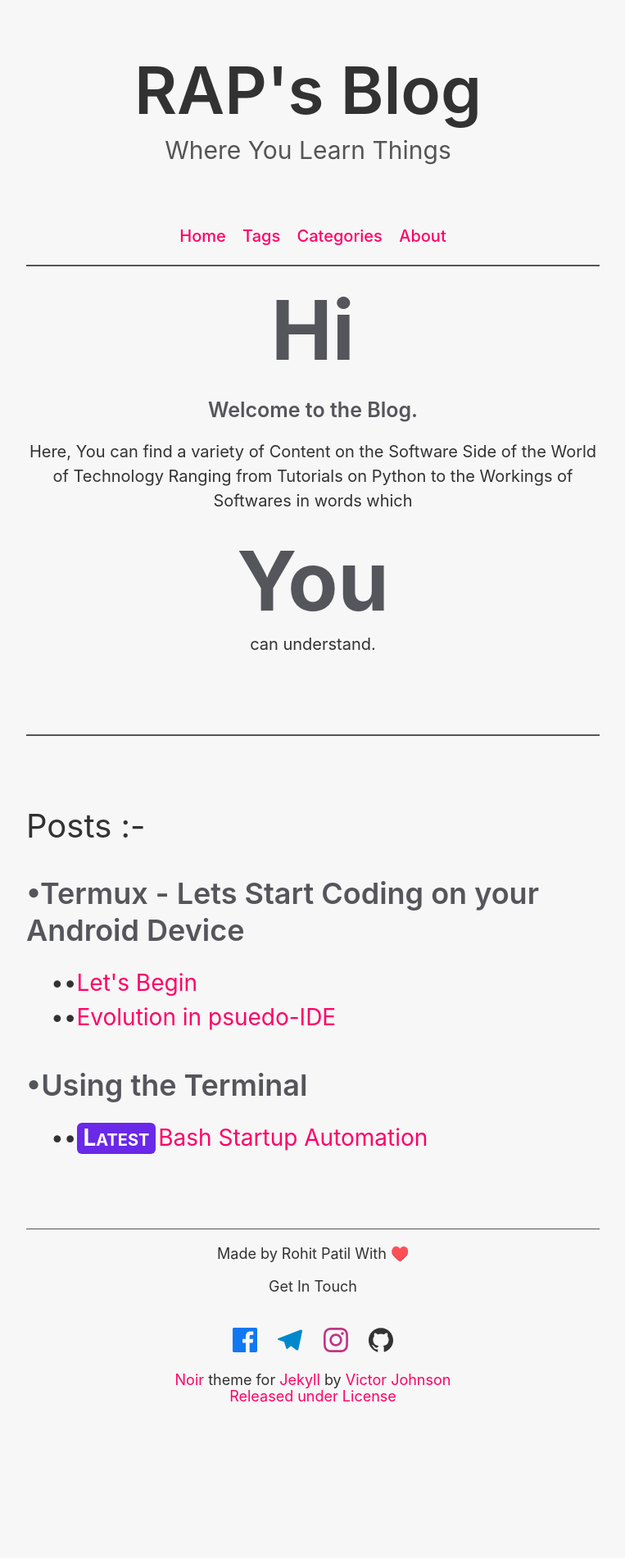
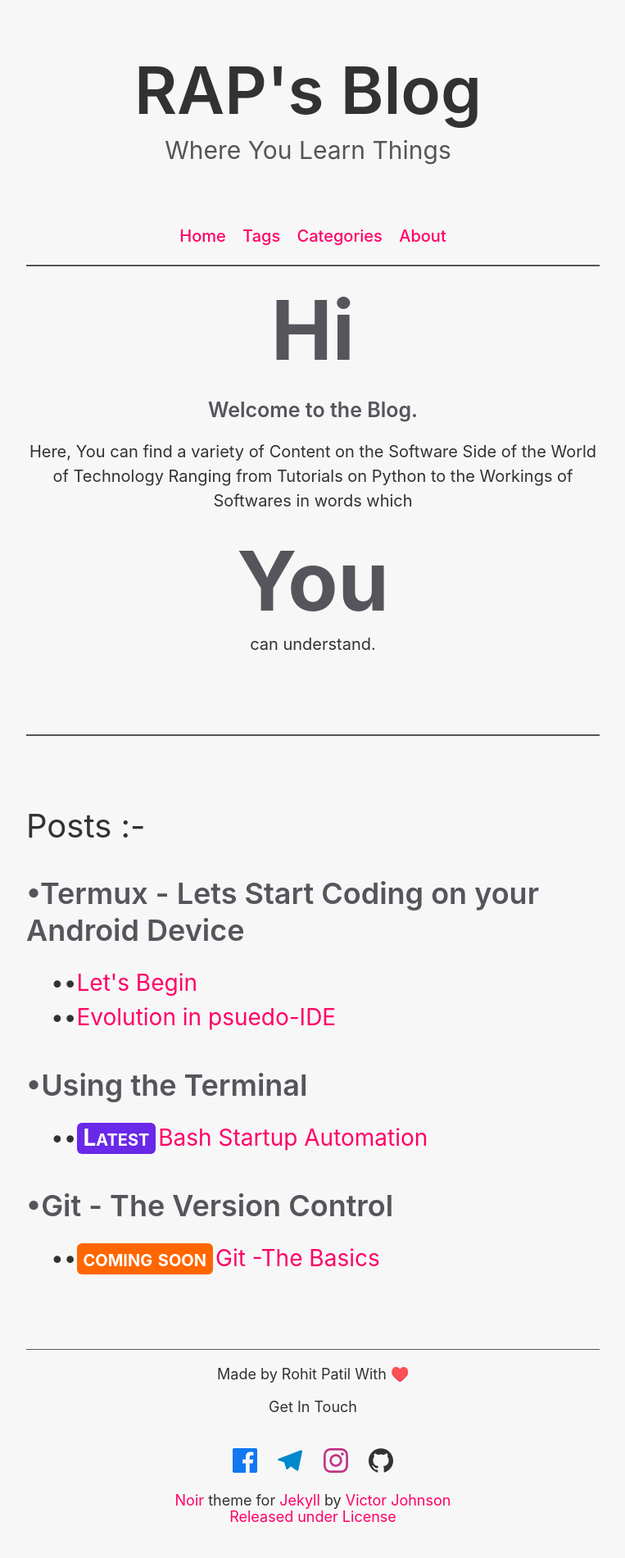
Before and after one commit to raprocks/raprocks.github.io, a Jekyll site: the page built from index.html, in a window 1280 px wide. Shown: the whole page at 82% size, without its empty margins (258-1021 px from the left). Built offline with Jekyll 4.4.1, drawn with Linux system fonts in a browser that asks for light colours; before the commit the page ends 1754 px from its top, so only the background shows below that.

Commit message:
added git post coming soon

```diff
--- a/_data/postlist.yaml
+++ b/_data/postlist.yaml
@@ -12,3 +12,7 @@ postlist:
       - title: Bash Startup Automation
         status: latest
         url: /linux/shell%20scripting/startup-automation.html
+  - group: Git - The Version Control
+    posts:
+      - title: Git -The Basics
+        status: coming soon
```
